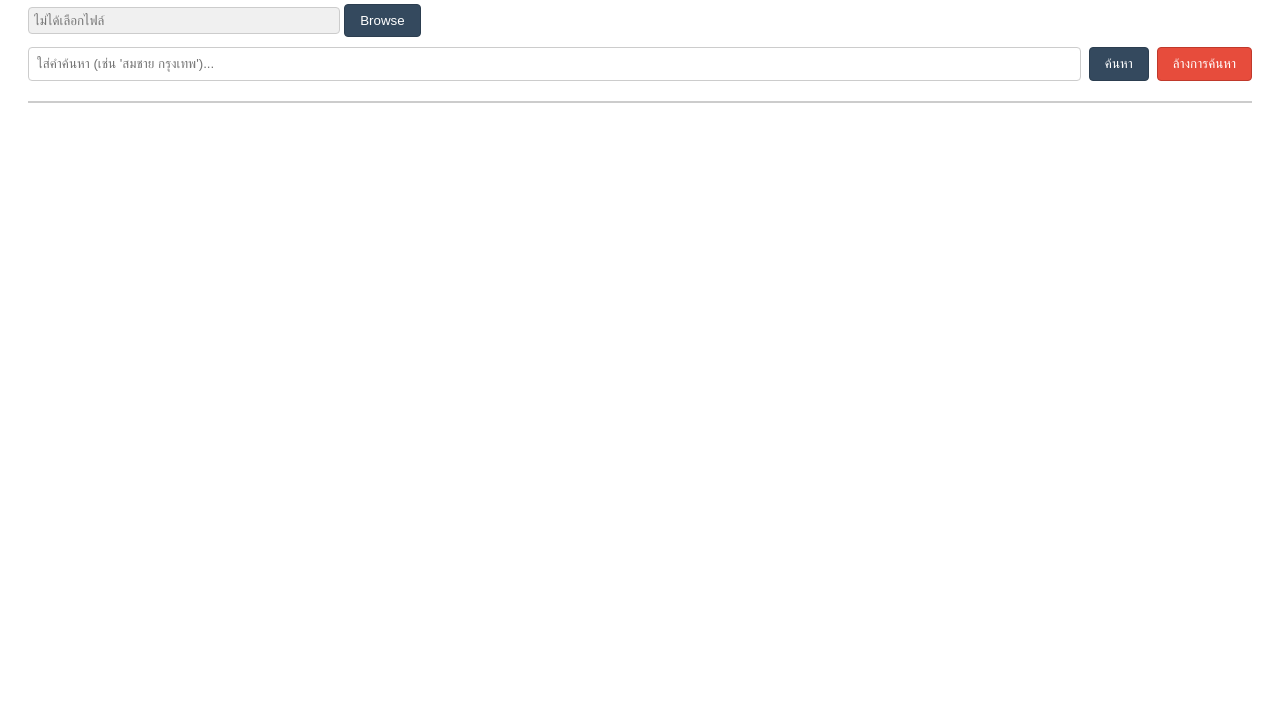
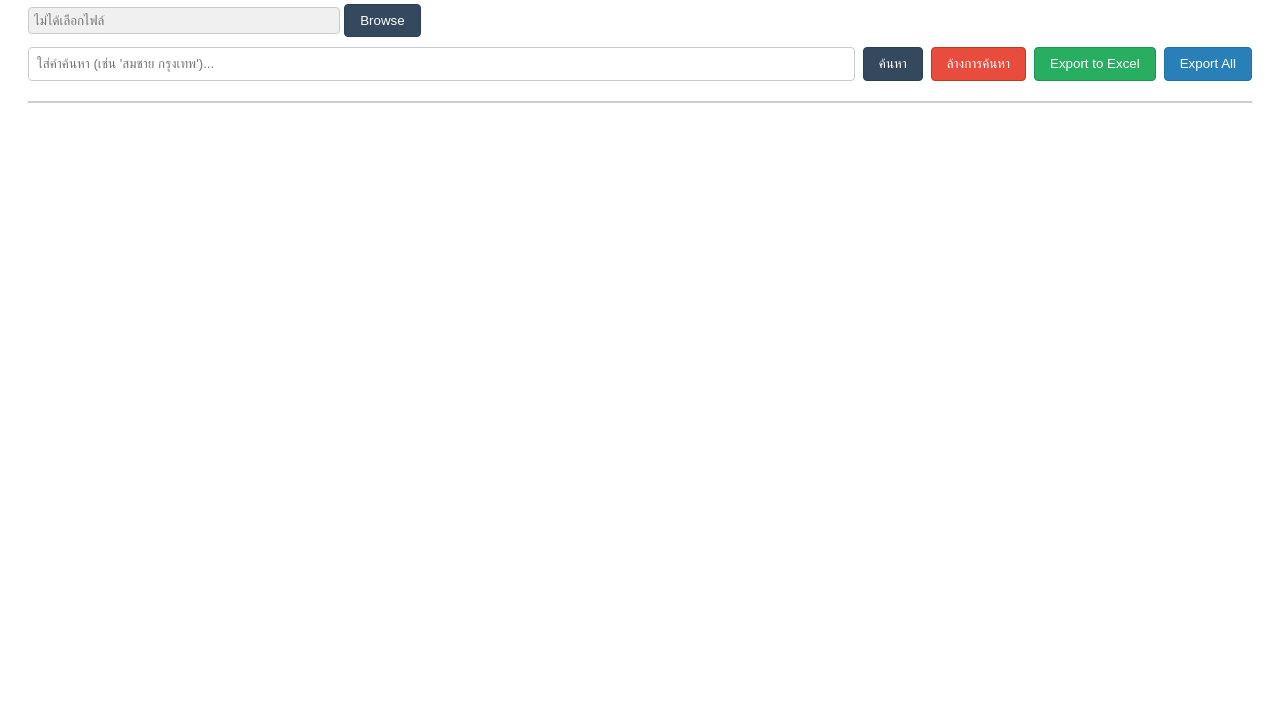
Before and after one commit to wongzaputt/WebDBFViewer, a website: page public/index.html in a window 1280 px wide. Shown: the part 97-800 px from the top of the page. Drawn offline with Linux system fonts and the light colour scheme.

Commit message:
Add Export to Excel and Export All buttons

```diff
--- a/public/css/style.css
+++ b/public/css/style.css
@@ -77,3 +77,20 @@ button:disabled {
 
 button.btn-clear { background: #e74c3c; border-color: #c0392b; }
 button.btn-clear:hover { background: #c0392b; }
+
+/* ปุ่ม Export เดิม */
+button.btn-export {
+    background: #27ae60;
+    border-color: #219150;
+}
+
+/* ปุ่ม Export All ใหม่ (สีน้ำเงินเข้มดูเป็นงาน Report) */
+button.btn-export-all {
+    background: #2980b9;
+    border-color: #2471a3;
+    color: white;
+}
+
+button.btn-export-all:hover {
+    background: #2471a3;
+}
--- a/public/index.html
+++ b/public/index.html
@@ -5,6 +5,7 @@
         <meta charset="UTF-8">
         <title>WebDBFViewer</title>
         <link rel="stylesheet" href="/css/style.css">
+        <script src="https://cdn.sheetjs.com/xlsx-0.20.1/package/dist/xlsx.full.min.js"></script>
     </head>
 
     <body>
@@ -21,6 +22,8 @@
             <input type="text" id="searchInput" placeholder="ใส่คำค้นหา (เช่น 'สมชาย กรุงเทพ')..." style="flex-grow: 1;">
             <button onclick="searchData()">ค้นหา</button>
             <button class="btn-clear" onclick="clearSearch()">ล้างการค้นหา</button>
+            <button class="btn-export" onclick="exportCurrentPage()">Export to Excel</button>
+            <button class="btn-export-all" onclick="exportAllData()">Export All</button>
         </div>
 
         <div class="table-container">
--- a/public/js/viewer.js
+++ b/public/js/viewer.js
@@ -99,6 +99,55 @@ function clearSearch() {
   loadData();
 }
 
+// ฟังก์ชันเดิม: Export เฉพาะข้อมูลที่เห็นบนตารางปัจจุบัน (100 รายการ)
+function exportCurrentPage() {
+    const table = document.getElementById("dataTable");
+    if (!table || table.rows.length <= 1) {
+        alert("ไม่มีข้อมูลในหน้านี้ที่จะส่งออก");
+        return;
+    }
+    const ws = XLSX.utils.table_to_sheet(table);
+    const wb = XLSX.utils.book_new();
+    XLSX.utils.book_append_sheet(wb, ws, "Current_Page");
+
+    let fileName = document.getElementById('fileNameDisplay').value || 'Export';
+    XLSX.writeFile(wb, `${fileName.split('.')[0]}_Page${currentPage}.xlsx`);
+}
+
+// ฟังก์ชันใหม่: ดึงข้อมูลทั้งหมดจาก Server ตามคำค้นหา แล้ว Export
+async function exportAllData() {
+    const search = document.getElementById('searchInput').value;
+    const fileNameDisplay = document.getElementById('fileNameDisplay').value;
+
+    if (!fileNameDisplay || fileNameDisplay === "ไม่ได้เลือกไฟล์") {
+        alert("กรุณาอัปโหลดไฟล์ก่อน");
+        return;
+    }
+
+    try {
+        // เรียก API โดยขอ limit สูงๆ เพื่อให้ได้ข้อมูลทั้งหมดที่กรองแล้ว
+        const res = await fetch(`/api/data?page=1&limit=999999&search=${encodeURIComponent(search)}`);
+        const result = await res.json();
+        const allData = result.data;
+
+        if (!allData || allData.length === 0) {
+            alert("ไม่พบข้อมูลที่จะส่งออก");
+            return;
+        }
+
+        const ws = XLSX.utils.json_to_sheet(allData);
+        const wb = XLSX.utils.book_new();
+        XLSX.utils.book_append_sheet(wb, ws, "All_Filtered_Data");
+
+        let fileName = fileNameDisplay.split('.')[0];
+        XLSX.writeFile(wb, `${fileName}_Full_Report.xlsx`);
+
+    } catch (error) {
+        console.error("Export All Error:", error);
+        alert("เกิดข้อผิดพลาดในการส่งออกข้อมูลทั้งหมด");
+    }
+}
+
 // รองรับการกด Enter เพื่อค้นหา
 document
   .getElementById("searchInput")
--- a/routes/dbfRoutes.js
+++ b/routes/dbfRoutes.js
@@ -47,7 +47,7 @@ router.post("/upload", upload.single("dbfFile"), async (req, res) => {
 // API สำหรับดึงข้อมูล พร้อมระบบค้นหาและแบ่งหน้า
 router.get("/data", (req, res) => {
   const page = parseInt(req.query.page) || 1;
-  const limit = 100;
+  const limit = parseInt(req.query.limit) || 100; // รองรับ limit จาก fetch
   const search = req.query.search || "";
 
   let filteredData = cachedData;
@@ -65,7 +65,7 @@ router.get("/data", (req, res) => {
   }
 
   const startIndex = (page - 1) * limit;
-  const endIndex = page * limit;
+  const endIndex = startIndex + limit;
 
   res.json({
     data: filteredData.slice(startIndex, endIndex),
```
